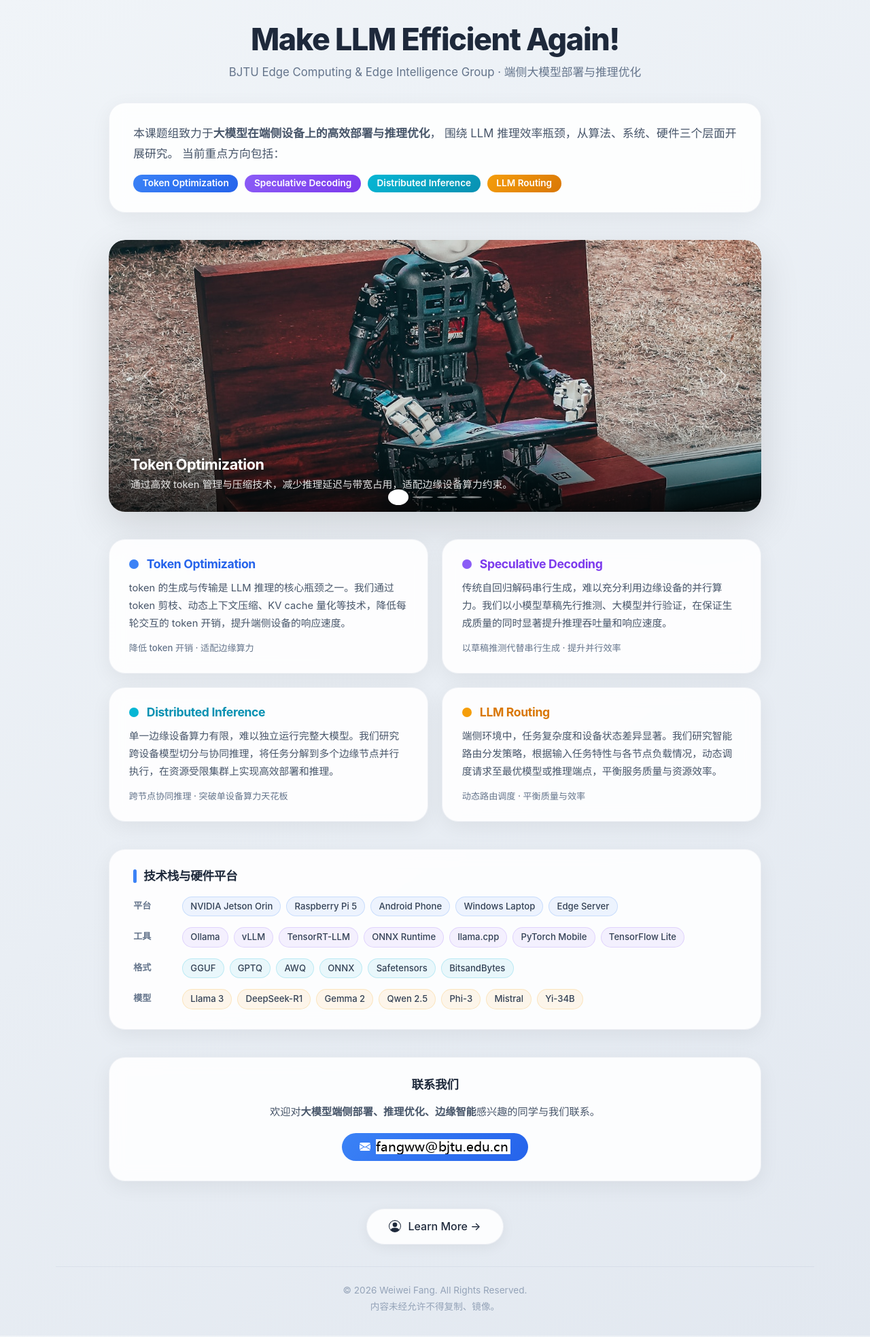
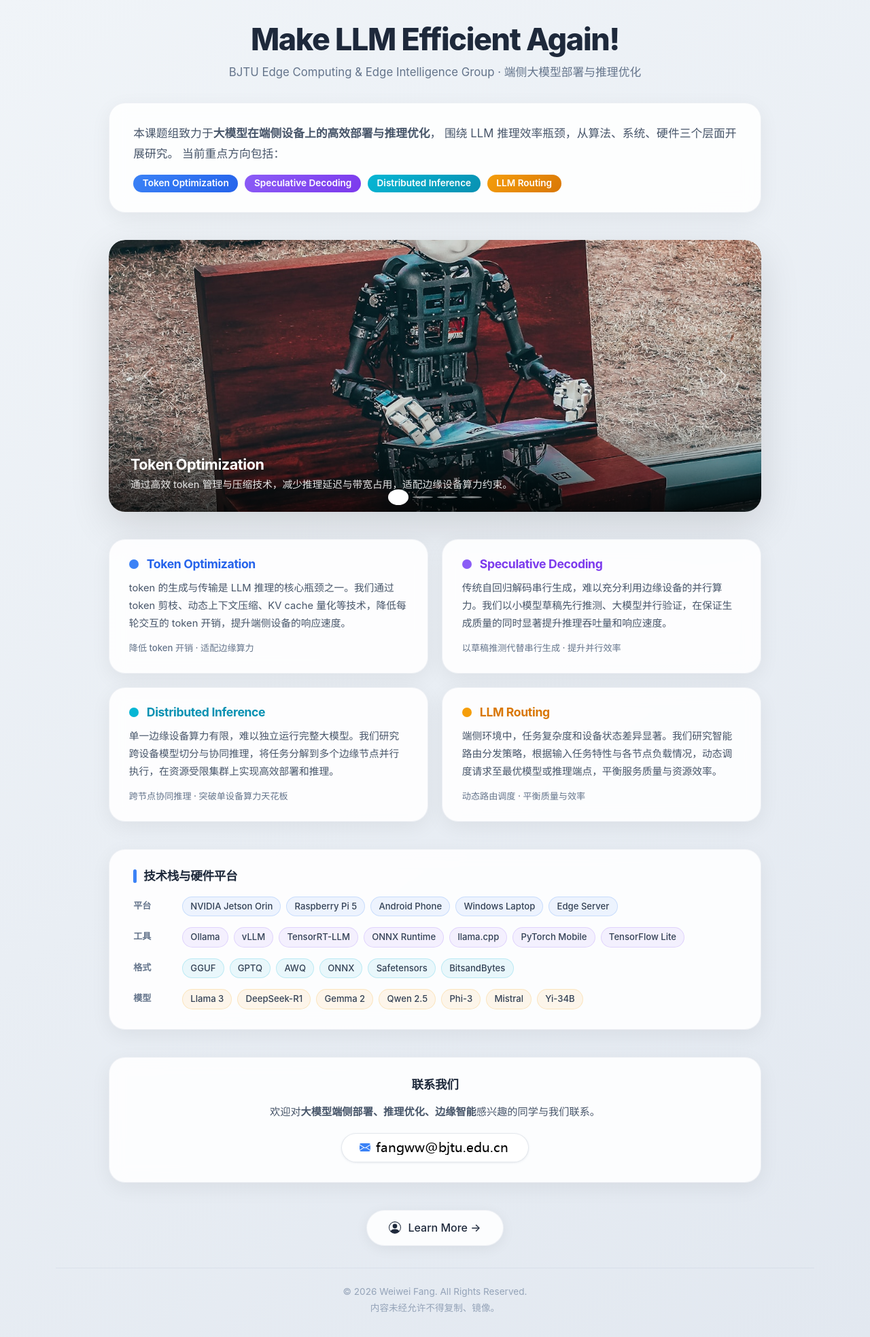
Before and after one commit to fangvv/Homepage, a Jekyll site: the page llm/llm.html, which Jekyll copies as it is, in a window 1280 px wide. Shown: the whole page at 68% size. Built offline with Jekyll 4.4.1, drawn with Linux system fonts in a browser that asks for light colours; comment, search, counter and statistics services are not loaded.

Commit message:
适配邮箱图片配色样式

```diff
--- a/Edgecomp/index.html
+++ b/Edgecomp/index.html
@@ -836,7 +836,7 @@
             我们都诚挚欢迎您来信交流，共同探索边缘计算与边缘智能的无限可能！
           </p>
           <div class="contact-info d-flex justify-content-center flex-wrap text-center">
-            <span class="mb-2 mb-md-0 mr-md-4">📧 <a href="#" onclick="location.href='mailto:'+atob('ZmFuZ3Z2QHFxLmNvbQ==');return false;"><img src="../email2.png" alt="" style="vertical-align:middle"></a></span>
+            <span class="mb-2 mb-md-0 mr-md-4">📧 <a href="#" onclick="location.href='mailto:'+atob('ZmFuZ3Z2QHFxLmNvbQ==');return false;"><img src="../email2.png" alt="" style="vertical-align:middle; mix-blend-mode:multiply"></a></span>
             <span>📍 北京交通大学九号教学楼北201</span>
           </div>
         </div>
--- a/llm/llm.html
+++ b/llm/llm.html
@@ -377,11 +377,13 @@
             align-items: center;
             gap: 8px;
             padding: 0.6rem 1.6rem;
-            background: linear-gradient(135deg, var(--accent-blue), #2563eb);
-            color: #fff;
+            background: #fff;
+            color: var(--accent-blue);
             font-weight: 600;
             text-decoration: none;
             border-radius: var(--radius-pill);
+            border: 1px solid rgba(148, 163, 184, 0.25);
+            box-shadow: 0 1px 3px rgba(148, 163, 184, 0.2);
             transition: transform 0.2s ease, box-shadow 0.2s ease;
         }
 
```
